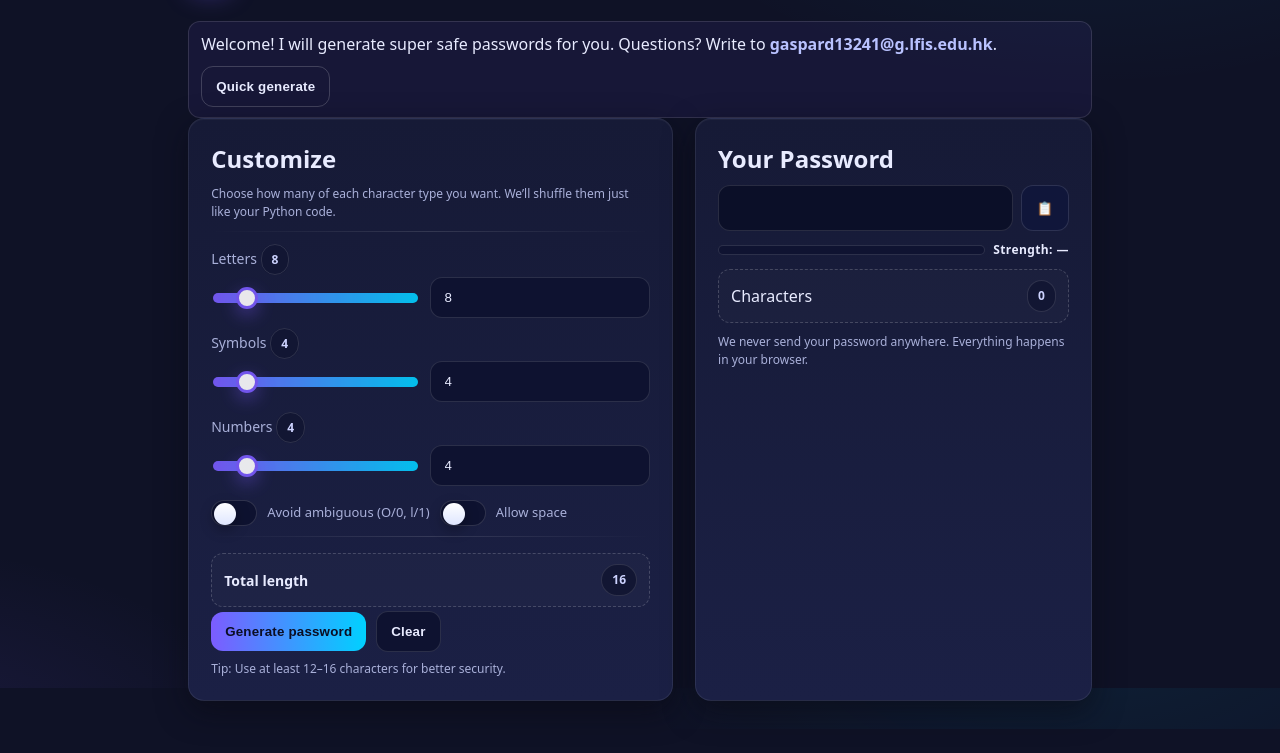
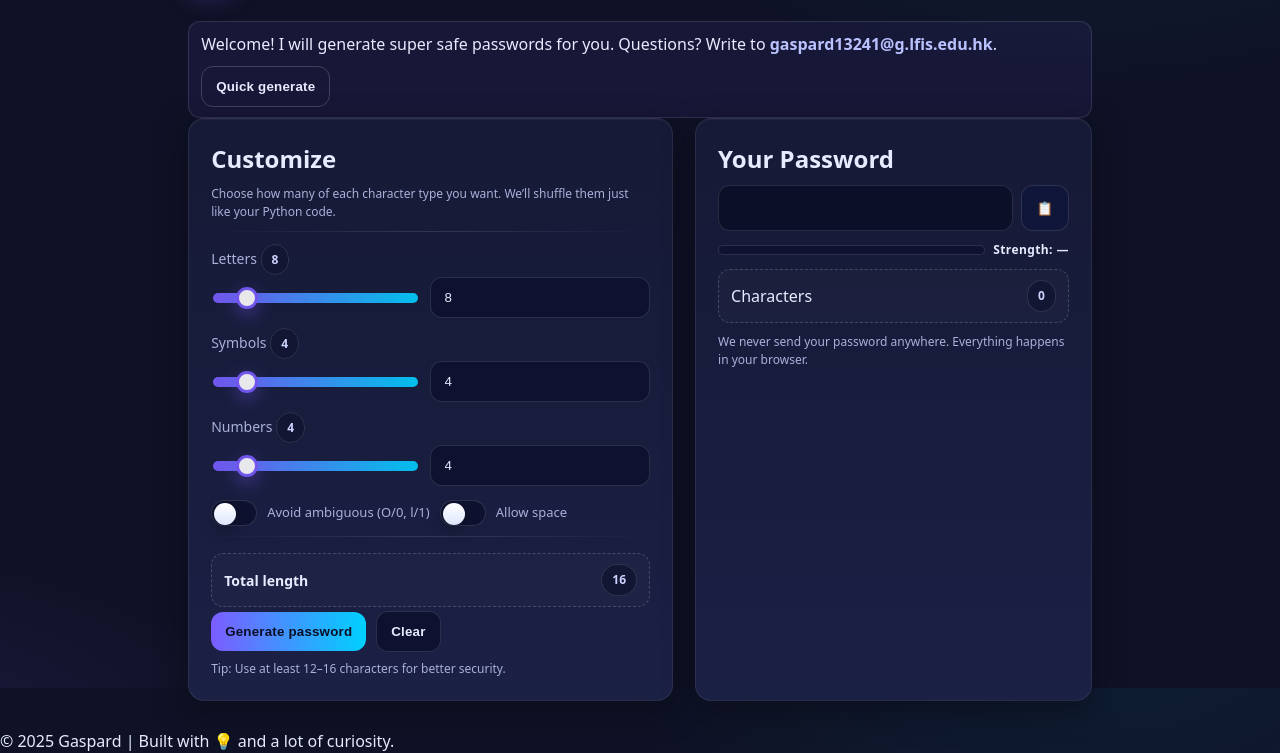
Before and after one commit to gaspard13241-hash/Home, a plain HTML site: page PasswordGenerator.html in a window 1280 px wide. Shown: the part 112-865 px from the top of the page. Before the commit the page ends 841 px from the top, so only its background shows below. Drawn offline with Linux system fonts and the light colour scheme.

Commit message:
Add footer with copyright information

```diff
--- a/PasswordGenerator.html
+++ b/PasswordGenerator.html
@@ -637,5 +637,8 @@
     updateTotals();
     clearAll();
   </script>
+    <footer>
+        © 2025 Gaspard | Built with 💡 and a lot of curiosity.
+    </footer>
 </body>
 </html>
```
